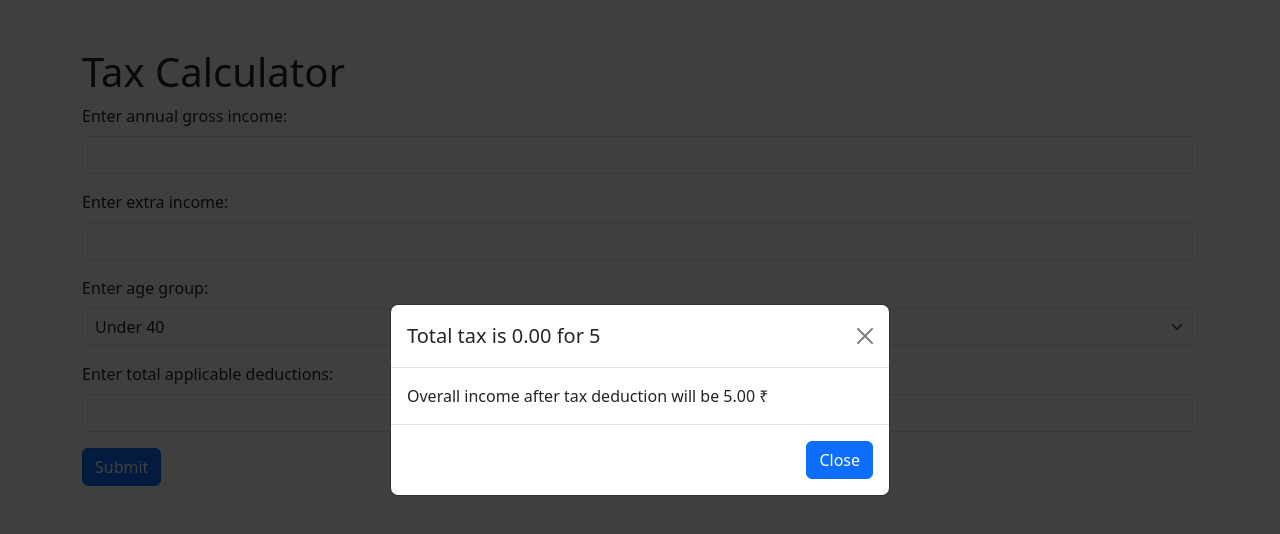
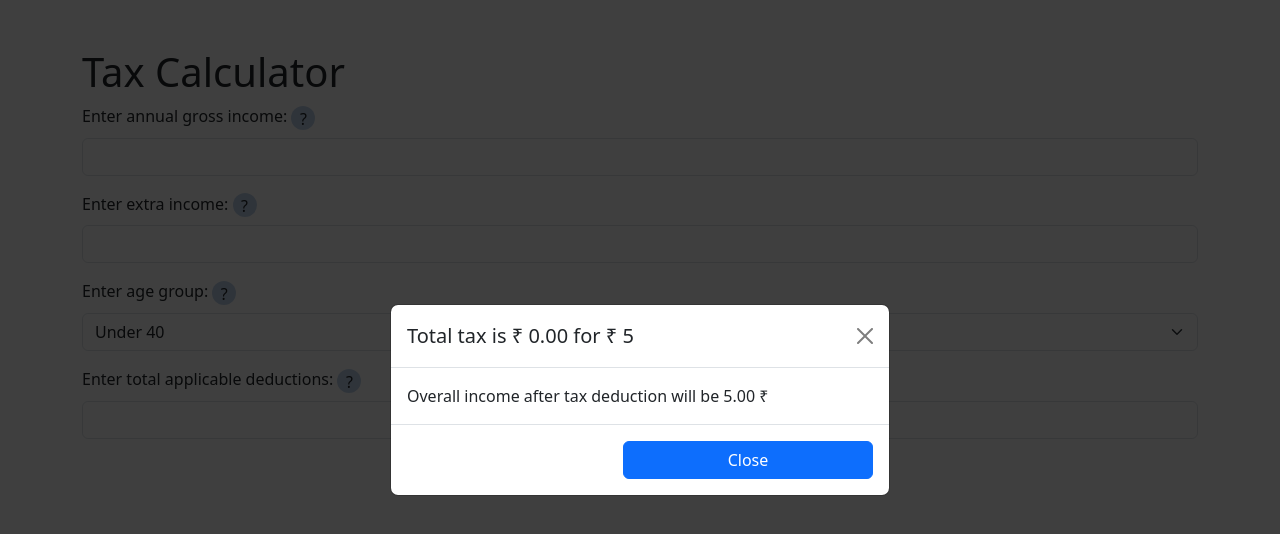
Before and after one commit to hrishii24/taxCalculator, a plain HTML site: page index.html in a window 1280 px wide. Both pictures are taken after typing "5", "5", "5" into the empty fields and a click on the button "Submit". Drawn offline with nearby package versions, Linux system fonts and the light colour scheme.

Commit message:
Add files via upload

```diff
--- a/index.html
+++ b/index.html
@@ -22,49 +22,46 @@
       <h1>Tax Calculator</h1>
       <form id="taxCalculatorForm">
         <div class="mb-3">
-          <label
-            for="grossIncome"
-            class="form-label"
-            data-bs-toggle="tooltip"
-            data-bs-placement="top"
-            title="Annual gross income"
-            >Enter annual gross income:</label
-          >
+
+
+            <label for="grossIncome" class="form-label inline-block" title="Annual gross income">
+              Enter annual gross income:
+              <p class="btn" id="tip"
+              data-bs-toggle="tooltip" data-bs-placement="top"
+              data-bs-custom-class="custom-tooltip"
+              data-bs-title="Gross annual income is your total salary in a year before any deductions">
+              ?
+            </p>
+          </label>
+
           <input type="number" class="form-control" id="grossIncome" required />
-          <i
-            class="fas fa-exclamation-circle error-icon"
-            id="grossIncomeErrorIcon"
-            data-bs-toggle="tooltip"
-            title=""
-            data-bs-placement="left"
-          ></i>
         </div>
         <div class="mb-3">
           <label
             for="extraIncome"
             class="form-label"
-            data-bs-toggle="tooltip"
-            data-bs-placement="top"
-            title="Extra income"
-            >Enter extra income:</label
-          >
+            >Enter extra income:
+            <p class="btn" id="tip"
+              data-bs-toggle="tooltip" data-bs-placement="top"
+              data-bs-custom-class="custom-tooltip"
+              data-bs-title="Extra income is your income from other sources such as side business">
+              ?
+            </p>
+            </label>
           <input type="number" class="form-control" id="extraIncome" required />
-          <i
-            class="fas fa-exclamation-circle error-icon"
-            id="extraIncomeErrorIcon"
-            data-bs-toggle="tooltip"
-            title=""
-            data-bs-placement="left"
-          ></i>
+          </i>
         </div>
         <div class="mb-3">
           <label
             for="ageGroup"
             class="form-label"
-            data-bs-toggle="tooltip"
-            data-bs-placement="top"
             title="Age group"
-            >Enter age group:</label
+            >Enter age group: <p class="btn" id="tip"
+            data-bs-toggle="tooltip" data-bs-placement="top"
+            data-bs-custom-class="custom-tooltip"
+            data-bs-title="Please enter the correct age group because tax varies based on your age">
+            ?
+          </p></label
           >
           <select class="form-select" id="ageGroup" required>
             <option value="under40">Under 40</option>
@@ -76,19 +73,15 @@
           <label
             for="deductions"
             class="form-label"
-            data-bs-toggle="tooltip"
-            data-bs-placement="top"
-            title="Total applicable deductions"
-            >Enter total applicable deductions:</label
+            >Enter total applicable deductions: <p class="btn" id="tip"
+            data-bs-toggle="tooltip" data-bs-placement="top"
+            data-bs-custom-class="custom-tooltip"
+            data-bs-title="The deductions that you made from salary.">
+            ?
+          </p>
+          </label
           >
           <input type="number" class="form-control" id="deductions" required />
-          <i
-            class="fas fa-exclamation-circle error-icon"
-            id="deductionsErrorIcon"
-            data-bs-toggle="tooltip"
-            title=""
-            data-bs-placement="left"
-          ></i>
         </div>
         <button
           type="submit"
@@ -152,5 +145,8 @@
       integrity="sha384-0pUGZvbkm6XF6gxjEnlmuGrJXVbNuzT9qBBavbLwCsOGabYfZo0T0to5eqruptLy"
       crossorigin="anonymous"
     ></script>
-  </body>
+    <script>
+      const tooltipTriggerList = document.querySelectorAll('[data-bs-toggle="tooltip"]');
+      const tooltipList = [...tooltipTriggerList].map(tooltipTriggerEl => new bootstrap.Tooltip(tooltipTriggerEl));
+    </script>
 </html>
--- a/script.js
+++ b/script.js
@@ -29,7 +29,9 @@ document.addEventListener("DOMContentLoaded", function () {
     }
 
     const overallIncome = totalIncome - tax;
-    modalHead.innerHTML = `Total tax is ${tax.toFixed(2)} for ${totalIncome}`;
+    modalHead.innerHTML = `Total tax is ₹ ${tax.toFixed(
+      2
+    )} for ₹ ${totalIncome}`;
     modalBody.innerHTML = `Overall income after tax deduction will be ${overallIncome.toFixed(
       2
     )} ₹`;
--- a/style.css
+++ b/style.css
@@ -7,3 +7,17 @@ input::-webkit-inner-spin-button {
 input[type="number"] {
   -moz-appearance: textfield;
 }
+
+#tip {
+  background-color: rgb(191, 210, 233);
+  height: 24px;
+  width: 24px;
+  margin: 0;
+  padding: 0;
+  border-radius: 50%;
+}
+
+.btn {
+  width: 250px;
+  margin-left: 40%;
+}
```
